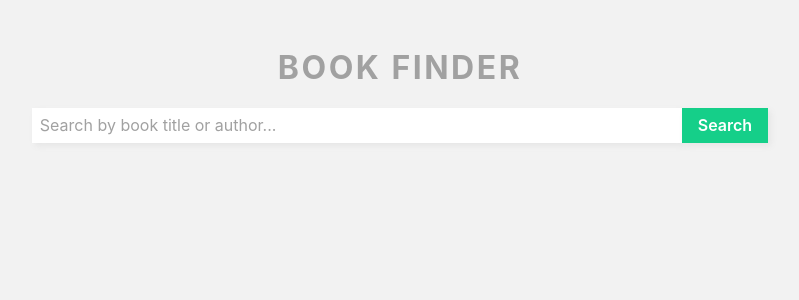
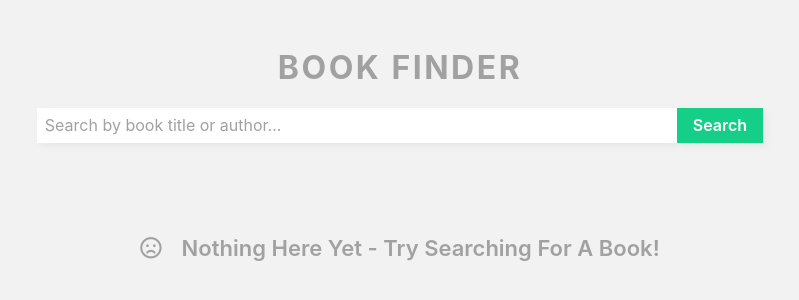
Before and after one commit to theodorewahle/book-browser, a React (Create React App) app: page / in a window 1280 px wide. Shown: the top 300 px of the page, without its empty margins (240-1039 px from the left). Built offline with nearby package versions, Linux system fonts and the light colour scheme.

Commit message:
add starter text / no-results

```diff
--- a/src/App.js
+++ b/src/App.js
@@ -32,14 +32,21 @@ const BookCards = ({ volumeInfo }) => {
   )
 }
 
+const NoResults = ({text}) => (
+  <div className='no-results-card'><i className='far fa-frown'/>{text}</div>
+)
+
 class App extends Component {
   constructor(props) {
     super(props);
+    this.starterText = 'Nothing Here Yet - Try Searching For A Book!';
+    this.nothingFoundText = 'Nothing Found! Try Another Query.';
     this.state = {
       input: '',
       loading: false,
       error: false,
       results: [],
+      noResultsText: this.starterText,
     }
   }
 
@@ -88,7 +95,7 @@ class App extends Component {
       let { data: { items, totalItems } } = res;
       let result = totalItems > 0 ? items : [];
       setTimeout(() => {
-        this.setState({ loading: false, results: result });
+        this.setState({ loading: false, results: result, noResultsText: this.nothingFoundText });
       }, 200)
 
     })
@@ -106,7 +113,7 @@ class App extends Component {
   }
 
   render() {
-    let { input, results, error, loading } = this.state;
+    let { input, results, error, loading, noResultsText } = this.state;
     return (
       <div className="App">
         <h1 className='app-title'>Book Finder</h1>
@@ -131,7 +138,7 @@ class App extends Component {
           loading && <div id='loader'><i className='fas fa-spinner'></i></div>
         }
         <section className='book-results'>
-          {results.length > 0 ? this.renderCards(results) : null}
+          {results.length > 0 ? this.renderCards(results) : <NoResults text={noResultsText} />}
         </section>
       </div>
     );
--- a/src/App.scss
+++ b/src/App.scss
@@ -24,7 +24,7 @@ INPUT & INPUT BTN & ERROR
 ==========================
 */
 #query-input {
-  width: 650px;
+  width: 50vw;
   padding: 8px;
   border: none;
   box-shadow: $box-shadow;
@@ -138,3 +138,21 @@ BOOK CARDS
   text-align: center;
   text-decoration: none;
 }
+
+.no-results-card {
+  // background-color: white;
+  // color: $grey;
+  // box-shadow: $box-shadow;
+  color: $grey;
+  width: 70%;
+  margin: 0 auto;
+  grid-column: 1 / -1;
+  padding: 10px;
+  line-height: 30px;
+  font-weight: 600;
+  font-size: 22px;
+  i {
+    margin-right: 20px;
+    font-size: 22px;
+  }
+}
```
